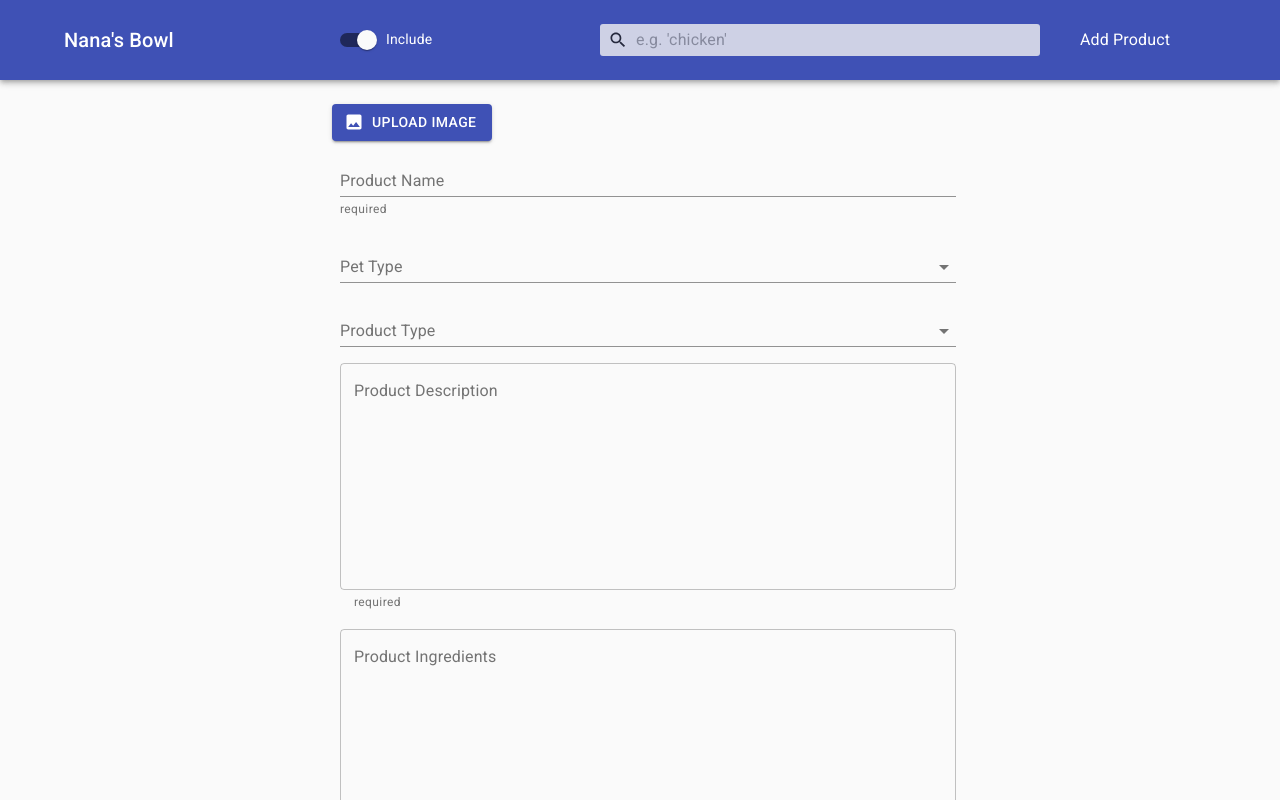
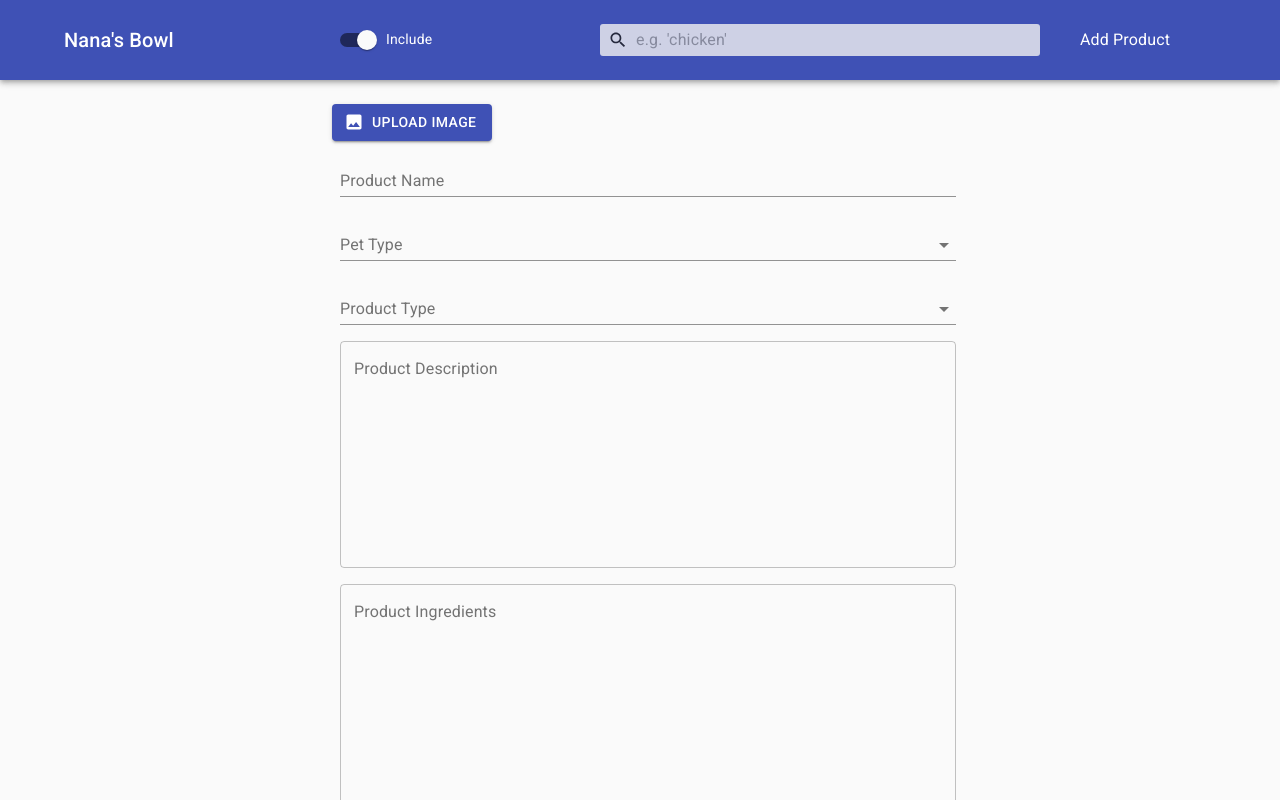
Before and after one commit to dongwandonkim/nanasbowl, a React (Create React App) app in the folder client/: page /products/create in a window 1280 px wide. Shown: the top 800 px of the page. Built offline with nearby package versions, Linux system fonts and the light colour scheme.

Commit message:
CLIENT: form validation rework

```diff
--- /dev/null
+++ b/client/src/components/FormValidation.js
@@ -0,0 +1,21 @@
+export default function validation(values) {
+  let errors = {};
+
+  if (!values.productName.trim()) {
+    errors.productName = 'Product name is required';
+  }
+  if (!values.productDesc.trim()) {
+    errors.productDesc = 'Product description is required';
+  }
+  if (!values.productType.trim()) {
+    errors.productType = 'Product type is required';
+  }
+  if (!values.petType.trim()) {
+    errors.petType = 'Pet type is required';
+  }
+  if (!values.productIngredients.trim()) {
+    errors.productIngredients = 'Product ingredients list is required';
+  }
+
+  return errors;
+}
--- a/client/src/components/ProductCreate.js
+++ b/client/src/components/ProductCreate.js
@@ -2,6 +2,7 @@ import { useState } from 'react';
 import { useHistory } from 'react-router-dom';
 import apiCalls from '../apis/apiCalls';
 import useForm from './hooks/useForm';
+import validate from './FormValidation';
 
 import {
   Grid,
@@ -13,6 +14,7 @@ import {
   makeStyles,
   Button,
   CardMedia,
+  FormHelperText,
 } from '@material-ui/core';
 import ImageIcon from '@material-ui/icons/Image';
 import SaveIcon from '@material-ui/icons/Save';
@@ -51,7 +53,7 @@ const ProductCreate = () => {
   const history = useHistory();
   const classes = useStyles();
 
-  const { handleChange, handleSubmit, values } = useForm();
+  const { handleChange, handleSubmit, values, errors } = useForm(validate);
 
   const [ingredients, setIngredients] = useState([]);
   const [parsingError, setParsingError] = useState('');
@@ -161,7 +163,7 @@ const ProductCreate = () => {
             // onChange={(e) => setProductName(e.target.value)}
             value={values.productName}
             onChange={handleChange}
-            helperText="required"
+            helperText={errors.productName && errors.productName}
           />
           <FormControl>
             <InputLabel id="pet_type-label">Pet Type</InputLabel>
@@ -182,6 +184,9 @@ const ProductCreate = () => {
                 </MenuItem>
               ))}
             </Select>
+            {errors.petType && (
+              <FormHelperText>{errors.petType}</FormHelperText>
+            )}
           </FormControl>
           <FormControl>
             <InputLabel id="product_type-label">Product Type</InputLabel>
@@ -202,6 +207,9 @@ const ProductCreate = () => {
                 </MenuItem>
               ))}
             </Select>
+            {errors.productType && (
+              <FormHelperText>{errors.productType}</FormHelperText>
+            )}
           </FormControl>
           <TextField
             name="productDesc"
@@ -214,7 +222,7 @@ const ProductCreate = () => {
 
             value={values.productDesc}
             onChange={handleChange}
-            helperText="required"
+            helperText={errors.productDesc && errors.productDesc}
           />
 
           <TextField
@@ -226,7 +234,7 @@ const ProductCreate = () => {
             // onChange={(e) => parseIngredients(e.target.value)}
             value={values.productIngredients}
             onChange={handleChange}
-            helperText="required"
+            helperText={errors.productIngredients && errors.productIngredients}
           />
           {parsingError && parsingError}
           <FormControl>
--- a/client/src/components/hooks/useForm.js
+++ b/client/src/components/hooks/useForm.js
@@ -1,6 +1,6 @@
-import { useState, useEffect } from 'react';
+import { useState } from 'react';
 
-const useForm = () => {
+const useForm = (validate) => {
   const [values, setValues] = useState({
     productName: '',
     productDesc: '',
@@ -18,7 +18,9 @@ const useForm = () => {
   const handleSubmit = (e) => {
     e.preventDefault();
     console.log(values);
+    setErrors(validate(values));
   };
-  return { handleChange, values, handleSubmit };
+
+  return { handleChange, values, handleSubmit, errors };
 };
 export default useForm;
```
